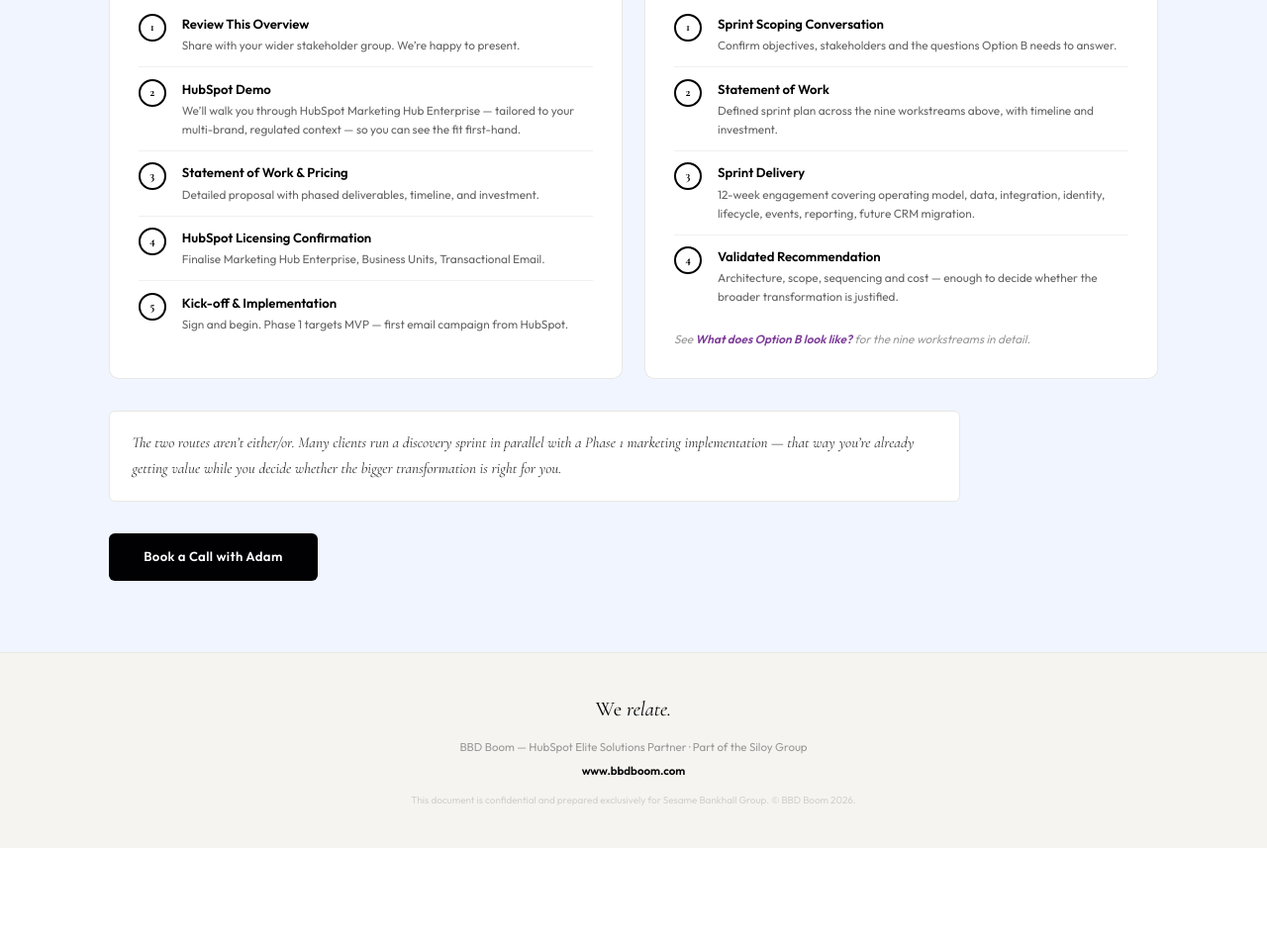
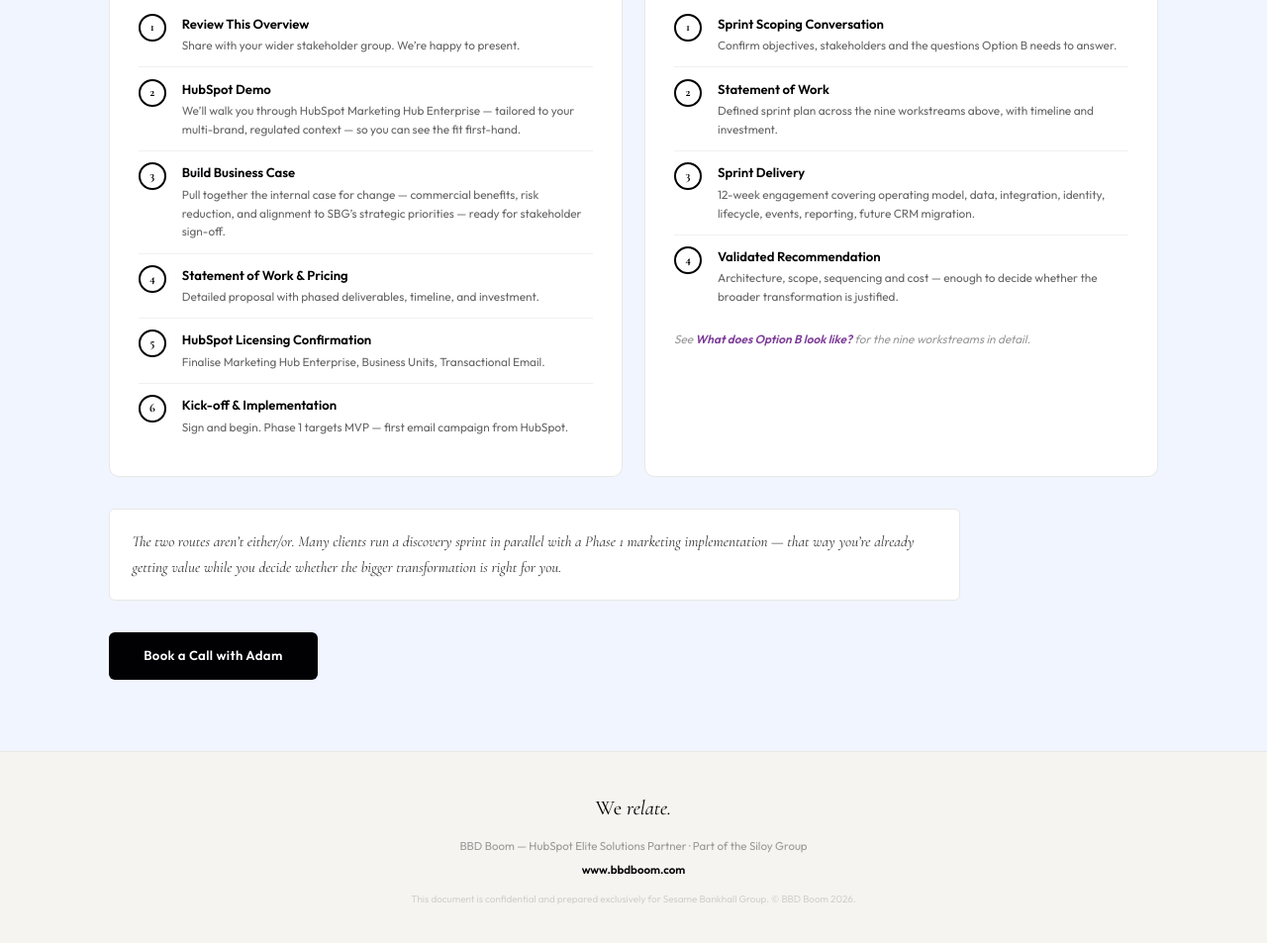
Before and after one commit to adamlewsi10/sbg-proposal-v2, a plain HTML site: page index.html in a window 1280 px wide. Shown: the part 11037-11990 px from the top of the page at 99% size. Before the commit the page ends 11894 px from the top, so only its background shows below. Drawn offline with nearby package versions, Linux system fonts and the light colour scheme.

Commit message:
Add Build Business Case step after HubSpot Demo in Option A pathway

```diff
--- a/index.html
+++ b/index.html
@@ -986,9 +986,10 @@ footer .we-relate em { font-style: italic; }
         <div class="steps-list" style="margin-top:0;">
           <div class="step-item"><div class="step-num">1</div><div><h4>Review This Overview</h4><p>Share with your wider stakeholder group. We&rsquo;re happy to present.</p></div></div>
           <div class="step-item"><div class="step-num">2</div><div><h4>HubSpot Demo</h4><p>We&rsquo;ll walk you through HubSpot Marketing Hub Enterprise &mdash; tailored to your multi-brand, regulated context &mdash; so you can see the fit first-hand.</p></div></div>
-          <div class="step-item"><div class="step-num">3</div><div><h4>Statement of Work &amp; Pricing</h4><p>Detailed proposal with phased deliverables, timeline, and investment.</p></div></div>
-          <div class="step-item"><div class="step-num">4</div><div><h4>HubSpot Licensing Confirmation</h4><p>Finalise Marketing Hub Enterprise, Business Units, Transactional Email.</p></div></div>
-          <div class="step-item" style="border-bottom:none;"><div class="step-num">5</div><div><h4>Kick-off &amp; Implementation</h4><p>Sign and begin. Phase 1 targets MVP &mdash; first email campaign from HubSpot.</p></div></div>
+          <div class="step-item"><div class="step-num">3</div><div><h4>Build Business Case</h4><p>Pull together the internal case for change &mdash; commercial benefits, risk reduction, and alignment to SBG&rsquo;s strategic priorities &mdash; ready for stakeholder sign-off.</p></div></div>
+          <div class="step-item"><div class="step-num">4</div><div><h4>Statement of Work &amp; Pricing</h4><p>Detailed proposal with phased deliverables, timeline, and investment.</p></div></div>
+          <div class="step-item"><div class="step-num">5</div><div><h4>HubSpot Licensing Confirmation</h4><p>Finalise Marketing Hub Enterprise, Business Units, Transactional Email.</p></div></div>
+          <div class="step-item" style="border-bottom:none;"><div class="step-num">6</div><div><h4>Kick-off &amp; Implementation</h4><p>Sign and begin. Phase 1 targets MVP &mdash; first email campaign from HubSpot.</p></div></div>
         </div>
       </div>
 
```
